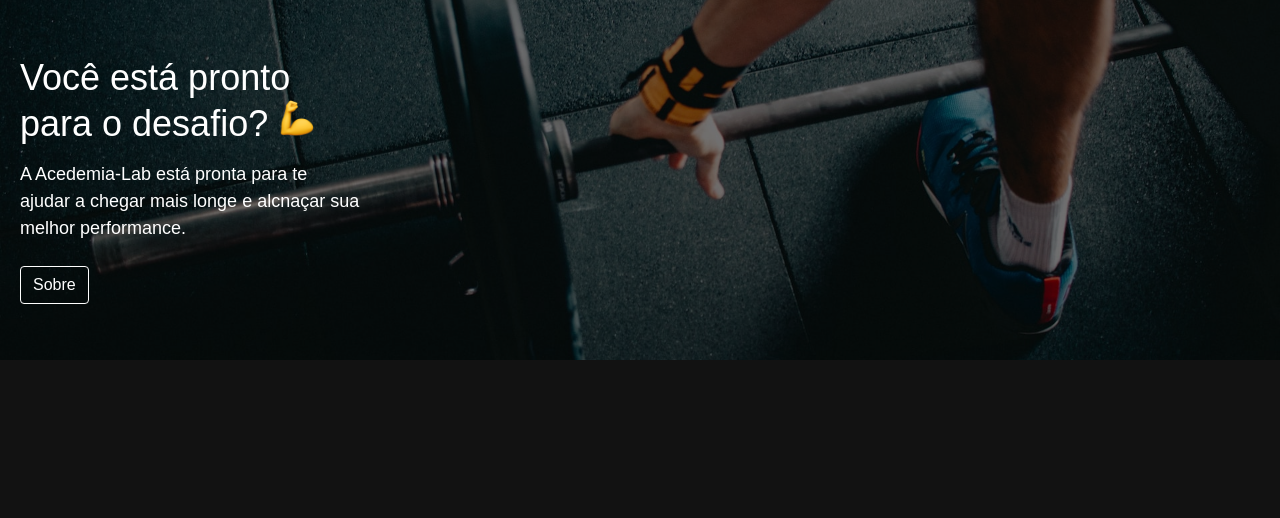
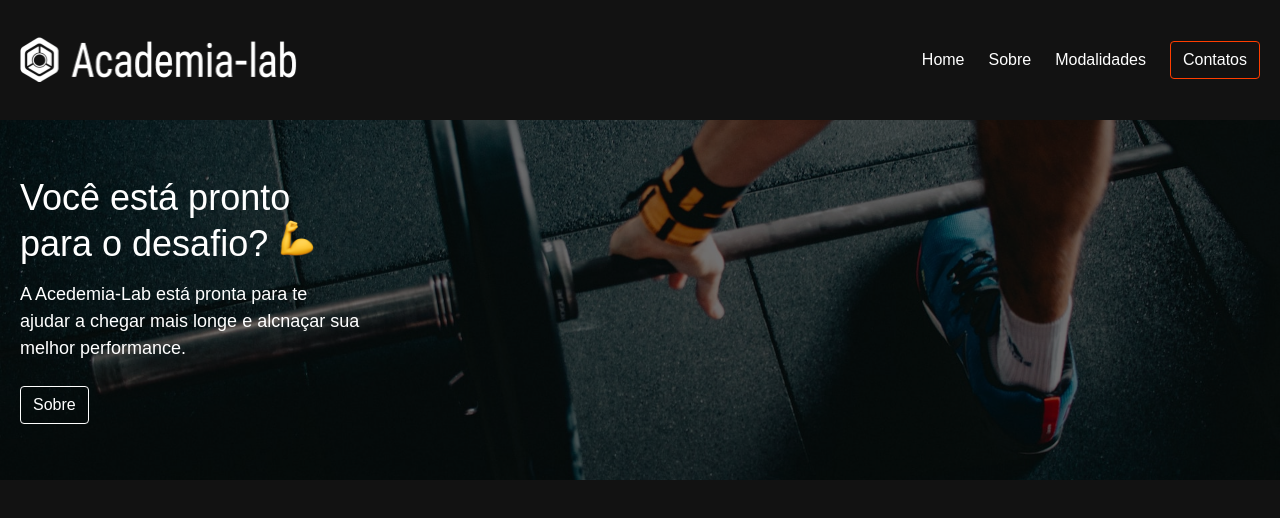
Before and after one commit to juceliocosta/academia-lab, a SvelteKit app: page / in a window 1280 px wide. Shown: the top 518 px of the page. Built offline with nearby package versions, Linux system fonts and the light colour scheme.

Commit message:
adicionar componente header

```diff
--- a/src/global.css
+++ b/src/global.css
@@ -61,6 +61,12 @@
 a {
 	display: inline-block;
 	text-decoration: none;
+	text-underline-offset: 2px;
+}
+
+ul {
+	list-style: none;
+	padding-left: unset;
 }
 
 h1,
--- /dev/null
+++ b/src/lib/Header.svelte
@@ -0,0 +1,48 @@
+<script>
+	import logo from '#lib/assets/logo.png';
+</script>
+
+<header class="header">
+	<div class="header__wrapper wrap">
+		<a href="/" class="logo"><img src={logo} alt="Logo da Academia-lab" /></a>
+		<nav>
+			<ul>
+				<li><a href="/">Home</a></li>
+				<li><a href="/sobre">Sobre</a></li>
+				<li><a href="/modalidades">Modalidades</a></li>
+				<li><a class="btn header__btn" href="/">Contatos</a></li>
+			</ul>
+		</nav>
+	</div>
+</header>
+
+<style>
+	.header__btn {
+		border-color: var(--feat);
+	}
+	.header__btn:hover {
+		border-color: #fff;
+	}
+	.header__wrapper {
+		display: flex;
+		align-items: center;
+		min-height: 120px;
+	}
+	.logo {
+		max-width: 277px;
+	}
+    nav {
+        margin-left: auto;
+    }
+    ul {
+        display: flex;
+        align-items: center;
+        gap: 24px;
+    }
+    a {
+        color: #fff;
+    }
+    a:not(.btn):hover {
+        text-decoration: underline;
+    }
+</style>
--- a/src/routes/+layout.svelte
+++ b/src/routes/+layout.svelte
@@ -3,6 +3,7 @@
 	import '../global.css';
 	import '@fontsource-variable/roboto-condensed';
 	import '@fontsource-variable/cabin';
+	import Header from '#lib/Header.svelte';
 
 	let { children } = $props();
 </script>
@@ -11,4 +12,6 @@
 	<link rel="icon" href={favicon} />
 </svelte:head>
 
+<Header />
+
 {@render children()}
```
Also changed, not shown: src/lib/assets/logo.png, src/lib/assets/logo2.png (added).
